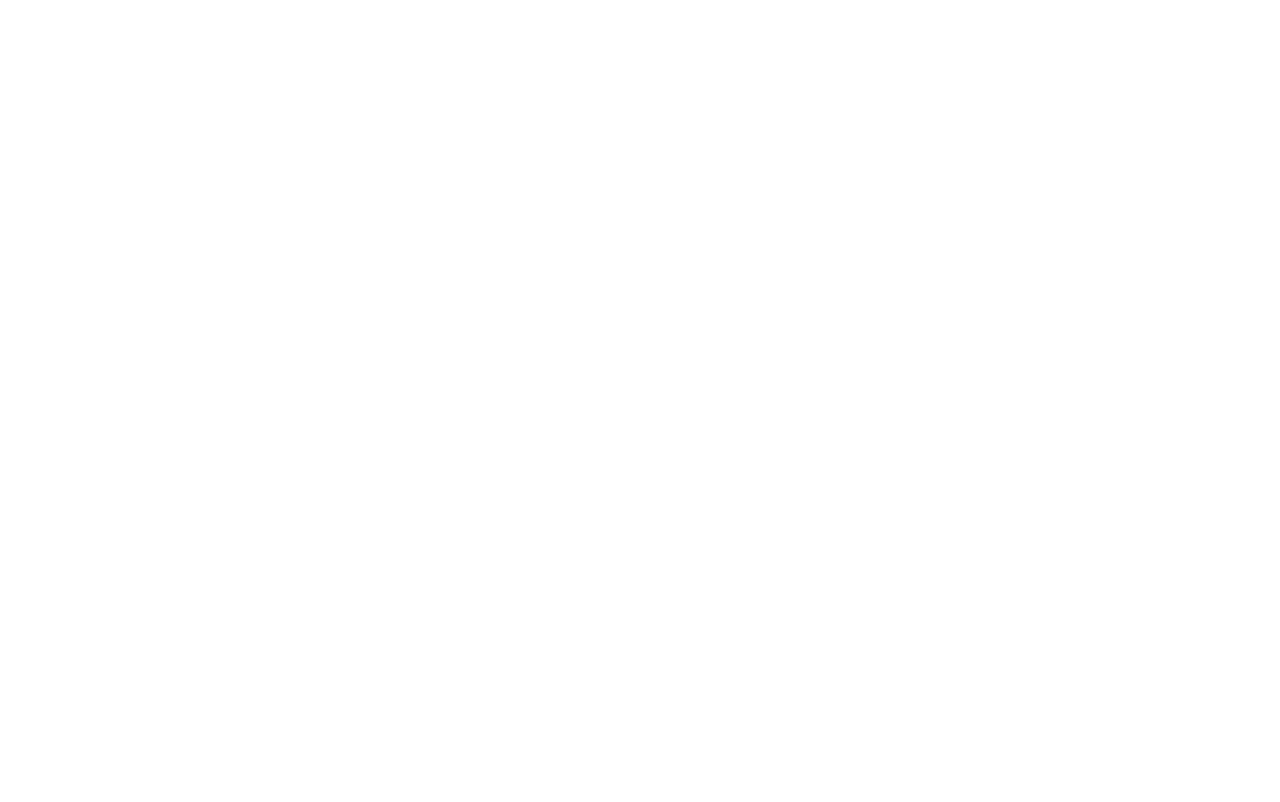
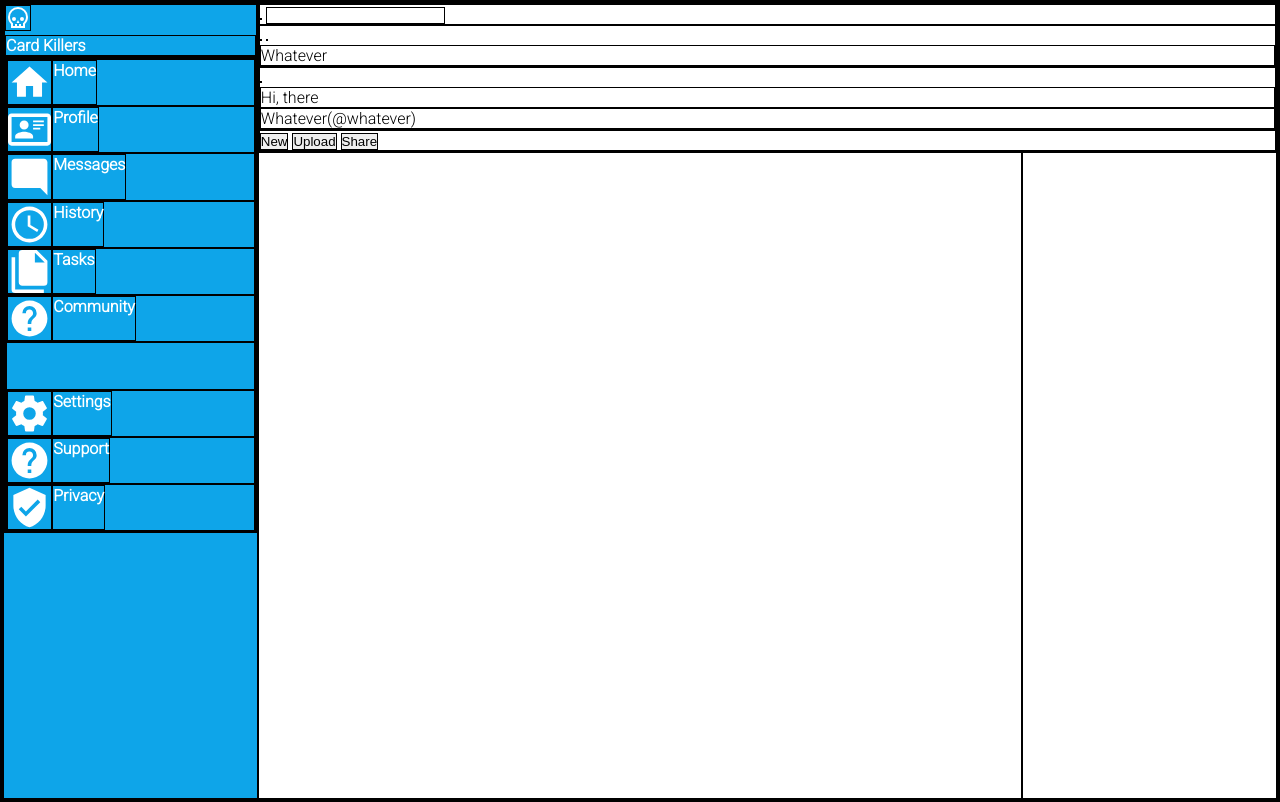
Before and after one commit to DigitalKnight0/admin-dashboard, a plain HTML site: page index.html in a window 1280 px wide. Drawn offline with Linux system fonts and the light colour scheme.

Commit message:
Add icons to sidebar

```diff
--- a/index.html
+++ b/index.html
@@ -4,9 +4,93 @@
     <meta charset="UTF-8">
     <meta http-equiv="X-UA-Compatible" content="IE=edge">
     <meta name="viewport" content="width=device-width, initial-scale=1.0">
+    <link rel="stylesheet" href="./style.css">
+    <link rel="preconnect" href="https://fonts.googleapis.com">
+    <link rel="preconnect" href="https://fonts.gstatic.com" crossorigin>
+    <link href="https://fonts.googleapis.com/css2?family=Roboto:wght@100;300&display=swap" rel="stylesheet">
     <title>Document</title>
 </head>
 <body>
+    <div class="main">
+        <div class="header">
+            <div class="search">
+                <img src="" alt="" class="icon">
+                <input type="text">
+            </div>
+            <div class="notifications">
+                <img src="" alt="" class="bell">
+                <img src="" alt="" class="profile-small">
+                <p>Whatever</p>
+            </div>
+            <div class="profile">
+                <img src="" alt="" class="profile-large">
+                <p>Hi, there</p>
+                <p class="profile-name">Whatever(@whatever)</p>
+            </div>
+            <div class="buttons">
+                <button>New</button>
+                <button>Upload</button>
+                <button>Share</button>
+            </div>
+        </div>
 
+        <div class="sidebar">
+            <div class="brand">
+                <img src="./images/skull-outline.svg" alt="" class="brand-logo">
+                <div class="brand-label">Card Killers</div>
+            </div>
+            <div class="menu">
+                <ul>
+                    <li>
+                        <img src="./images/home.svg" alt="" class="icon">
+                        <div class="link">Home</div>
+                    </li>
+
+                    <li>
+                        <img src="./images/card-account-details-outline.svg" alt="" class="icon">
+                        <div class="link">Profile</div>
+                    </li>
+
+                    <li>
+                        <img src="./images/message-reply.svg" alt="" class="icon">
+                        <div class="link">Messages</div>
+                    </li>
+
+                    <li>
+                        <img src="./images/clock-outline.svg" alt="" class="icon">
+                        <div class="link">History</div>
+                    </li>
+
+                    <li>
+                        <img src="./images/file-multiple.svg" alt="" class="icon">
+                        <div class="link">Tasks</div>
+                    </li>
+
+                    <li>
+                        <img src="./images/help-circle.svg" alt="" class="icon">
+                        <div class="link">Community</div>
+                    </li>
+
+                    <li>
+                        <img src="./images/cog.svg" alt="" class="icon">
+                        <div class="link">Settings</div>
+                    </li>
+
+                    <li>
+                        <img src="./images/help-circle.svg" alt="" class="icon">
+                        <div class="link">Support</div>
+                    </li>
+
+                    <li>
+                        <img src="./images/shield-check.svg" alt="" class="icon">
+                        <div class="link">Privacy</div>
+                    </li>
+                    <li></li>
+                </ul>
+            </div>
+        </div>
+        <div class="nav"></div>
+        <div class="endbar"></div>
+    </div>
 </body>
 </html>
--- a/style.css
+++ b/style.css
@@ -0,0 +1,59 @@
+*{
+    padding: 0;
+    margin: 0;
+    box-sizing: border-box;
+    border: 1px solid black;
+}
+
+body{
+    height: 100vh;
+    font-family: 'Roboto', sans-serif;
+}
+
+.main{
+    height: 100%;
+    display: grid;
+    grid-template: 1fr 5fr/ 1fr 3fr 1fr;
+}
+
+.sidebar{
+    grid-row: 1/4;
+    grid-column: 1/2;
+    background-color: #0ea5e9;
+    color: white;
+    font-weight: bold;
+}
+
+.menu{
+    height: 60%;
+}
+
+.menu ul{
+    height: 100%;
+    display: grid;
+    grid-template-rows: repeat(10, 1fr);
+}
+
+.menu ul li:last-child{
+    grid-row: 7/8;
+}
+
+.menu ul li{
+    display: flex;
+}
+
+
+.header{
+    grid-column: 2/4;
+    grid-row: 1/2;
+}
+
+.nav{
+    grid-column: 2/3;
+    grid-row: 2/3;
+}
+
+.endbar{
+    grid-column: 3/4;
+    grid-row: 2/3;
+}
```
Also changed, not shown: images/account-group.svg (added), images/card-account-details-outline.svg (added), images/clock-outline.svg (added), images/cog.svg (added), images/file-multiple.svg (added), images/help-circle.svg (added), images/home.svg (added), images/message-reply.svg (added), images/shield-check.svg (added), images/skull-outline.svg (added).
